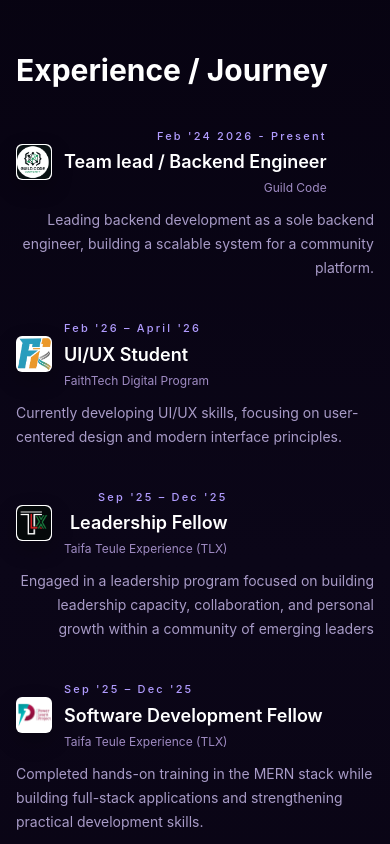
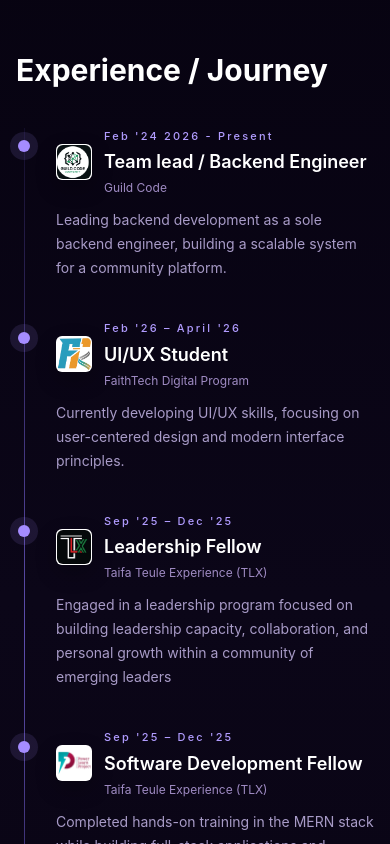
Before and after one commit to Winney360/Winfred-Nkatha-Portfolio, a React (Vite) app in the folder client/: page / in a window 390 px wide. Shown: the part 5800-6644 px from the top of the page. Built offline with nearby package versions, Linux system fonts and the light colour scheme; no server answers.

Commit message:
refactor(Experience): enhance layout with improved section ID and adjust positioning for better responsiveness

```diff
--- a/client/src/sections/Experience.jsx
+++ b/client/src/sections/Experience.jsx
@@ -56,7 +56,7 @@ const getInitials = (name) =>
 
 const Experience = () => {
   return (
-    <section className="w-full bg-linear-to-b from-[#070311] via-[#0b0618] to-[#090413]">
+    <section id="experience" className="w-full bg-linear-to-b from-[#070311] via-[#0b0618] to-[#090413]">
       <div className="mx-auto flex min-h-screen max-w-6xl flex-col justify-center px-4 py-24">
         <motion.h2
           initial={{ opacity: 0, y: 30 }}
@@ -68,7 +68,7 @@ const Experience = () => {
           Experience / Journey
         </motion.h2>
         <div className="relative md:px-10">
-          <div className="absolute left-1/2 top-0 hidden h-full -translate-x-1/2 md:block">
+          <div className="absolute left-[8px] top-0 h-full md:left-1/2 md:-translate-x-1/2">
             <div className="h-full w-px bg-linear-to-b from-[#6f5ce7]/10 via-[#8a75ff]/65 to-[#6f5ce7]/10" />
           </div>
 
@@ -83,10 +83,10 @@ const Experience = () => {
                   whileInView={{ opacity: 1, y: 0 }}
                   viewport={{ once: true, amount: 0.45 }}
                   transition={{ delay: idx * 0.08, duration: 0.65, ease: "easeOut" }}
-                  className="relative grid items-start gap-4 md:grid-cols-2 md:gap-x-16"
+                  className="relative grid items-start gap-4 pl-10 md:pl-0 md:grid-cols-2 md:gap-x-16"
                 >
                   <div className={`order-2 md:order-0 ${isLeft ? "md:col-start-1 md:justify-self-end md:text-right" : "md:col-start-2 md:justify-self-start"}`}>
-                    <div className="mx-auto max-w-md">
+                    <div className="w-full max-w-md md:mx-auto">
                       <div className={`mb-3 flex items-center gap-3 ${isLeft ? "justify-start md:flex-row-reverse" : "justify-start"}`}>
                         <div className="flex h-9 w-9 shrink-0 items-center justify-center rounded-md border border-white/10 bg-white shadow-[0_8px_20px_rgba(0,0,0,0.25)]">
                           {exp.logo ? (
@@ -97,19 +97,19 @@ const Experience = () => {
                             </span>
                           )}
                         </div>
-                        <div className={`${isLeft ? "text-right" : "text-left"}`}>
+                        <div className={`${isLeft ? "text-left md:text-right" : "text-left"}`}>
                           <div className="text-[11px] font-medium tracking-[0.2em] text-[#b19cff]">{exp.date}</div>
                           <h3 className="mt-1 text-lg font-semibold text-white md:text-[1.05rem]">{exp.role}</h3>
                           <div className="mt-1 text-xs text-[#9f8bc3]">{exp.company}</div>
                         </div>
                       </div>
-                      <p className={`max-w-sm text-sm leading-6 text-[#a89bc7] ${isLeft ? "ml-auto text-right" : "text-left"}`}>
+                      <p className={`max-w-sm text-sm leading-6 text-[#a89bc7] ${isLeft ? "text-left md:ml-auto md:text-right" : "text-left"}`}>
                         {exp.description}
                       </p>
                     </div>
                   </div>
 
-                  <span className="pointer-events-none absolute left-1/2 top-3 hidden h-3 w-3 -translate-x-1/2 rounded-full bg-[#a58cff] shadow-[0_0_0_8px_rgba(165,140,255,0.12)] md:block" />
+                  <span className="pointer-events-none absolute left-[8px] top-3 h-3 w-3 -translate-x-1/2 rounded-full bg-[#a58cff] shadow-[0_0_0_8px_rgba(165,140,255,0.12)] md:left-1/2 md:-translate-x-1/2" />
                 </motion.div>
               );
             })}
```
